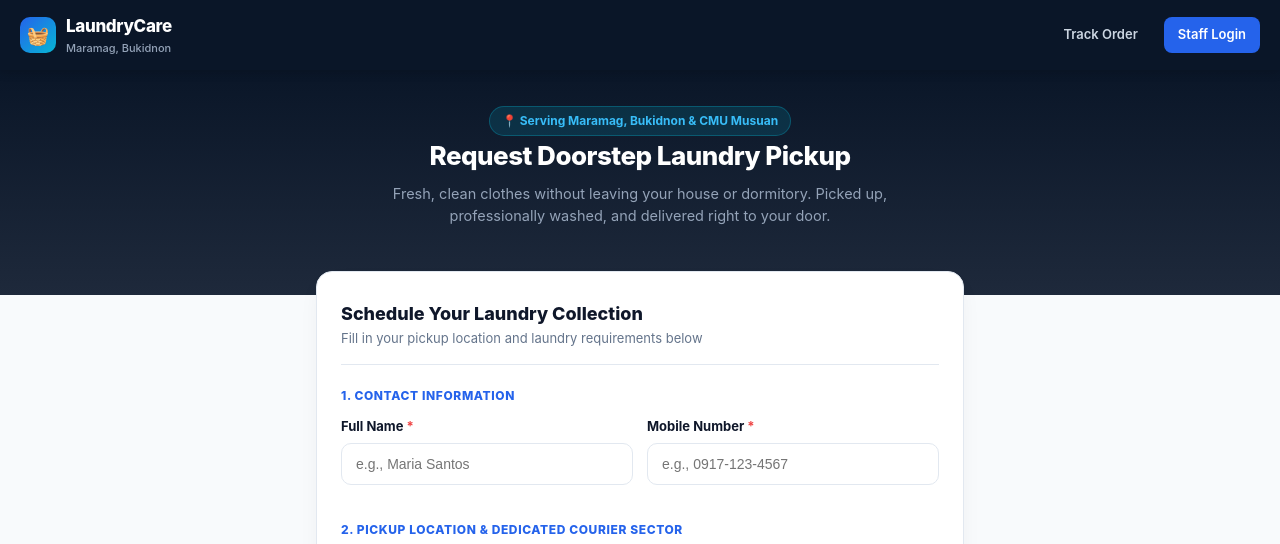
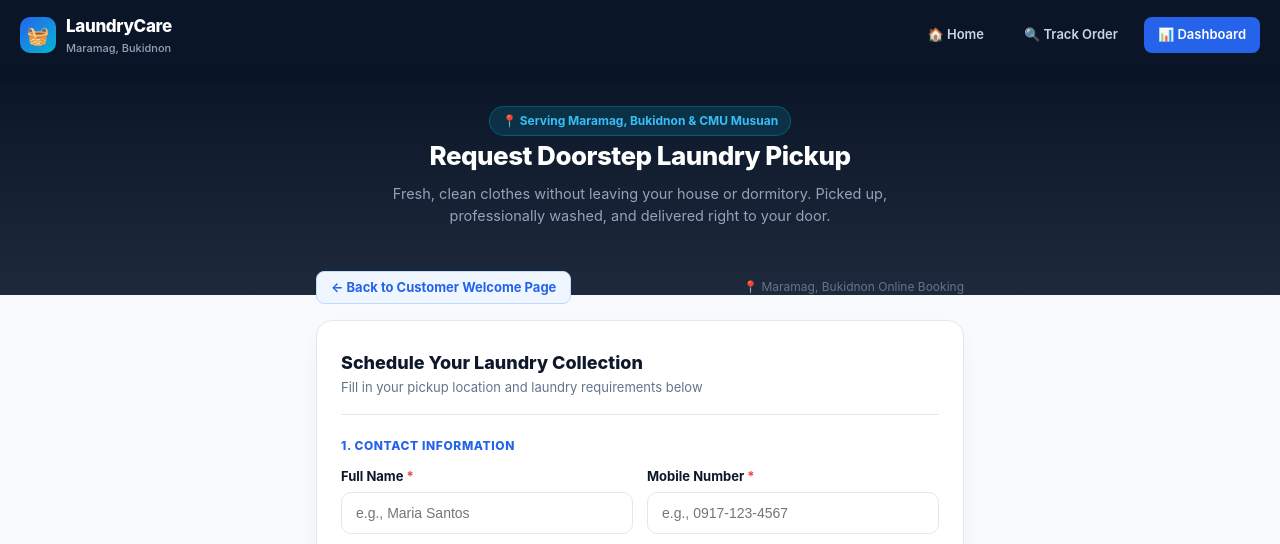
Before and after one commit to brets60/Laundry-Pickup-and-Delivery-Management-System, a Flask app: page /book-pickup in a window 1280 px wide. Shown: the top 544 px of the page. Run offline with Flask 3, Linux system fonts and the light colour scheme; the visitor is signed in with stand-in values (Sample User, id 1).

Commit message:
feat: enable seamless return to customer welcome home page across all views
- Added /welcome route alongside / to guarantee public customer homepage access anytime
- Removed automatic dashboard redirect from / so users can freely view the welcome homepage
- Added session-aware status bar and dynamic navigation on welcome.html (with 1-click return to dashboard for logged-in staff)
- Updated customer booking (/book-pickup) and live tracking (/track) with 🏠 Home buttons, logo links to /, and return navigation breadcrumbs
- Added 'Back to Customer Welcome Page' and 'Welcome Home' actions on sign-in page (/login)
- Added '🌐 Customer Site' buttons on Dashboard header (/dashboard-page) and Rider mobile portal (/rider-app)
- Added automated test coverage in tests/test_customer_portal.py (24/24 tests passing)

Co-authored-by: Hazil Enoc <hazilenoc1@gmail.com>
Co-authored-by: Marvin Oclarino <marvinoclarino09@gmail.com>
Co-authored-by: Mark Ephraim Nicor <markephraimnicor418@gmail.com>
Co-authored-by: Tristan Dave M. Plaza <tristandaveplaza422@gmail.com>

```diff
--- a/app.py
+++ b/app.py
@@ -308,11 +308,8 @@ def role_required(allowed_roles):
 # ============================================================
 
 @app.route("/")
+@app.route("/welcome")
 def home():
-    if "user_id" in session:
-        if session.get("role") == "rider":
-            return redirect("/rider-app")
-        return redirect("/dashboard-page")
     return render_template("welcome.html")
 
 
--- a/templates/customer_book_pickup.html
+++ b/templates/customer_book_pickup.html
@@ -10,7 +10,7 @@
 
     <!-- NAVBAR -->
     <header class="portal-navbar">
-        <a href="/book-pickup" class="portal-brand">
+        <a href="/" class="portal-brand" title="Back to LaundryCare Home">
             <div class="portal-brand-icon">🧺</div>
             <div>
                 <div class="portal-brand-text">LaundryCare</div>
@@ -18,8 +18,13 @@
             </div>
         </a>
         <div class="portal-nav-links">
-            <a href="/track" class="nav-link-btn ghost">Track Order</a>
-            <a href="/login" class="nav-link-btn primary">Staff Login</a>
+            <a href="/" class="nav-link-btn ghost" style="display:inline-flex; align-items:center; gap:4px;">🏠 Home</a>
+            <a href="/track" class="nav-link-btn ghost">🔍 Track Order</a>
+            {% if session.get('user_id') %}
+            <a href="{% if session.get('role') == 'rider' %}/rider-app{% else %}/dashboard-page{% endif %}" class="nav-link-btn primary">📊 Dashboard</a>
+            {% else %}
+            <a href="/login" class="nav-link-btn ghost" style="font-size:12px; color:#94a3b8;">Staff Login</a>
+            {% endif %}
         </div>
     </header>
 
@@ -34,6 +39,14 @@
 
     <!-- MAIN FORM CONTAINER -->
     <main class="portal-container">
+
+        <!-- RETURN TO WELCOME HOME BAR -->
+        <div style="margin-bottom: 16px; display: flex; align-items: center; justify-content: space-between; flex-wrap: wrap; gap: 8px;">
+            <a href="/" style="display: inline-flex; align-items: center; gap: 6px; color: #2563eb; font-weight: 700; font-size: 13px; text-decoration: none; padding: 6px 14px; background: #eff6ff; border-radius: 8px; border: 1px solid #bfdbfe; transition: all 0.2s;" onmouseover="this.style.background='#dbeafe'" onmouseout="this.style.background='#eff6ff'">
+                &larr; Back to Customer Welcome Page
+            </a>
+            <span style="font-size: 12px; color: #64748b;">📍 Maramag, Bukidnon Online Booking</span>
+        </div>
 
         {% if success and booking %}
         <!-- SUCCESS CONFIRMATION STATE -->
@@ -54,9 +67,15 @@
                 <div><strong>Payment:</strong> {{ booking.payment_method }}</div>
             </div>
 
-            <div class="success-actions">
+            <div class="success-actions" style="display:flex; gap:10px; flex-wrap:wrap; justify-content:center;">
                 <a href="/track?ref={{ booking.ref }}" class="btn-track-success">
                     🔍 Track Pickup Status
+                </a>
+                <a href="/" class="btn-track-success" style="background:#0f172a; color:#ffffff;">
+                    🏠 Return to Home Page
+                </a>
+                <a href="/book-pickup" class="btn-track-success" style="background:#475569; color:#ffffff;">
+                    + Book Another Pickup
                 </a>
                 <a href="https://wa.me/639171234567?text=Hi%20LaundryCare!%20I%20just%20booked%20pickup%20%23{{ booking.ref }}%20at%20{{ booking.address|urlencode }}" target="_blank" class="btn-track-success" style="background:#2563eb;">
                     💬 Notify via WhatsApp
--- a/templates/dashboard.html
+++ b/templates/dashboard.html
@@ -166,6 +166,7 @@
                     {% if session.get('role', 'admin') in ['admin', 'staff'] %}
                     <a href="/laundry-orders-page" class="btn-order">New Order</a>
                     {% endif %}
+                    <a href="/" target="_blank" class="btn-pickup" style="background:#eff6ff; color:#1d4ed8; border:1px solid #bfdbfe; font-weight:700; text-decoration:none;" title="Open Customer Welcome Home Page in new tab">🌐 Customer Site</a>
                 </div>
             </div>
 
--- a/templates/rider_mobile.html
+++ b/templates/rider_mobile.html
@@ -30,6 +30,9 @@
             </a>
 
             <div class="portal-header-actions">
+                <a href="/" class="btn-portal-outline" title="View Customer Website">
+                    <span>🌐 Customer Site</span>
+                </a>
                 <a href="/delivery-records-page" class="btn-portal-outline" title="Switch to Full Operations Console">
                     <svg viewBox="0 0 24 24" width="14" height="14" fill="none" stroke="currentColor" stroke-width="2"><rect x="3" y="3" width="18" height="18" rx="2"/><line x1="3" y1="9" x2="21" y2="9"/><line x1="9" y1="21" x2="9" y2="9"/></svg>
                     <span>Desktop View</span>
```
Also changed, not shown: templates/customer_track.html (+20 -4 lines), templates/login.html (+8 -1 lines), templates/welcome.html (+19 -0 lines), tests/test_customer_portal.py (+25 -0 lines).
